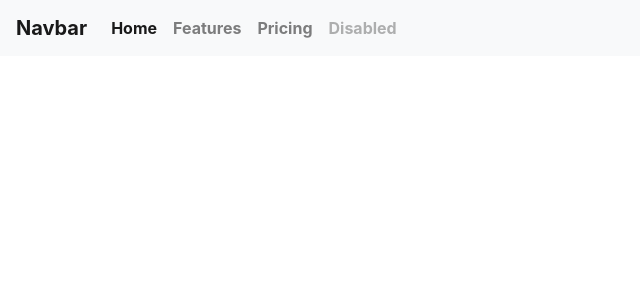
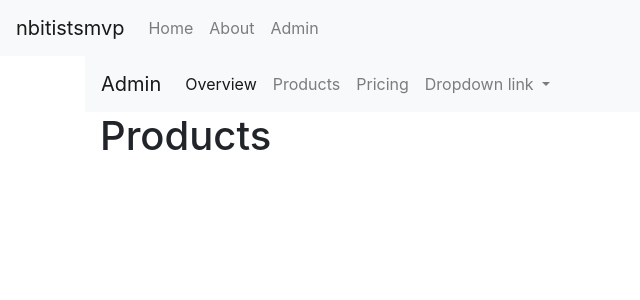
Before and after one commit to davies-maina/nbitistsmvp, a Vue app: page /admin/products in a window 1280 px wide. Shown: the top 300 px of the page, without its empty margins (0-640 px from the left). Built offline with nearby package versions, Linux system fonts and the light colour scheme.

Commit message:
nested routes & UI

```diff
--- a/src/App.vue
+++ b/src/App.vue
@@ -6,14 +6,14 @@
 </template>
 
 <style lang="scss">
-a {
+/* a {
   font-weight: bold;
   color: #2c3e50;
 
   &.router-link-exact-active {
     color: #42b983;
   }
-}
+} */
 </style>
 
 <script>
--- a/src/components/Navbar.vue
+++ b/src/components/Navbar.vue
@@ -1,7 +1,7 @@
-<<template>
+<template>
   <div>
     <nav class="navbar navbar-expand-lg navbar-light bg-light">
-      <a class="navbar-brand" href="#">Navbar</a>
+      <a class="navbar-brand" href="#">nbitistsmvp</a>
       <button
         class="navbar-toggler"
         type="button"
@@ -15,20 +15,21 @@
       </button>
       <div class="collapse navbar-collapse" id="navbarNav">
         <ul class="navbar-nav">
-          <li class="nav-item active">
-            <a class="nav-link" href="#"
-              >Home <span class="sr-only">(current)</span></a
-            >
+          <li class="nav-item">
+            <router-link to="/home" class="nav-link">Home</router-link>
           </li>
           <li class="nav-item">
-            <a class="nav-link" href="#">Features</a>
+            <router-link to="/about" class="nav-link">About</router-link>
           </li>
           <li class="nav-item">
+            <router-link to="/admin" class="nav-link">Admin</router-link>
+          </li>
+          <!-- <li class="nav-item">
             <a class="nav-link" href="#">Pricing</a>
           </li>
           <li class="nav-item">
             <a class="nav-link disabled" href="#">Disabled</a>
-          </li>
+          </li> -->
         </ul>
       </div>
     </nav>
--- a/src/router/index.js
+++ b/src/router/index.js
@@ -1,14 +1,34 @@
 import Vue from "vue";
 import VueRouter from "vue-router";
 import Home from "../views/Home.vue";
+import Admin from '../views/Admin.vue';
+import Overview from '../views/Admin/Overview.vue';
+import Products from '../views/Admin/Products.vue';
 
 Vue.use(VueRouter);
 
-const routes = [
-  {
+const routes = [{
         path: "/",
         name: "Home",
         component: Home
+    },
+    {
+        path: "/admin",
+        name: "Admin",
+        component: Admin,
+
+        children: [{
+                path: 'overview',
+                name: 'Overview',
+                component: Overview
+            },
+            {
+                path: 'products',
+                name: 'Products',
+                component: Products
+            }
+
+        ]
     },
     {
         path: "/about",
@@ -17,7 +37,7 @@ const routes = [
         // this generates a separate chunk (about.[hash].js) for this route
         // which is lazy-loaded when the route is visited.
         component: () =>
-      import(/* webpackChunkName: "about" */ "../views/About.vue")
+            import ( /* webpackChunkName: "about" */ "../views/About.vue")
     }
 ];
 
--- /dev/null
+++ b/src/views/Admin.vue
@@ -0,0 +1,61 @@
+<template>
+  <div class="container">
+    <nav class="navbar navbar-expand-lg navbar-light bg-light">
+      <a class="navbar-brand" href="#">Admin</a>
+      <button
+        class="navbar-toggler"
+        type="button"
+        data-toggle="collapse"
+        data-target="#navbarNavDropdown"
+        aria-controls="navbarNavDropdown"
+        aria-expanded="false"
+        aria-label="Toggle navigation"
+      >
+        <span class="navbar-toggler-icon"></span>
+      </button>
+      <div class="collapse navbar-collapse" id="navbarNavDropdown">
+        <ul class="navbar-nav">
+          <li class="nav-item active">
+            <router-link to="/admin/overview" class="nav-link"
+              >Overview<span class="sr-only"></span
+            ></router-link>
+          </li>
+          <li class="nav-item">
+            <router-link to="/admin/products" class="nav-link"
+              >Products</router-link
+            >
+          </li>
+          <li class="nav-item">
+            <a class="nav-link" href="#">Pricing</a>
+          </li>
+          <li class="nav-item dropdown">
+            <a
+              class="nav-link dropdown-toggle"
+              href="#"
+              id="navbarDropdownMenuLink"
+              data-toggle="dropdown"
+              aria-haspopup="true"
+              aria-expanded="false"
+            >
+              Dropdown link
+            </a>
+            <div class="dropdown-menu" aria-labelledby="navbarDropdownMenuLink">
+              <a class="dropdown-item" href="#">Action</a>
+              <a class="dropdown-item" href="#">Another action</a>
+              <a class="dropdown-item" href="#">Something else here</a>
+            </div>
+          </li>
+        </ul>
+      </div>
+    </nav>
+    <div class="container">
+      <router-view></router-view>
+    </div>
+  </div>
+</template>
+
+<script>
+export default {
+  name: "Admin"
+};
+</script>
--- /dev/null
+++ b/src/views/Admin/Overview.vue
@@ -0,0 +1,5 @@
+<template>
+  <div>
+    <h1>Overview</h1>
+  </div>
+</template>
--- /dev/null
+++ b/src/views/Admin/Products.vue
@@ -0,0 +1,3 @@
+<template>
+  <h1>Products</h1>
+</template>
--- a/src/views/Home.vue
+++ b/src/views/Home.vue
@@ -1,18 +1,7 @@
-<template>
-  <div class="home">
-    <img alt="Vue logo" src="../assets/logo.png" />
-    <HelloWorld msg="Welcome to Your Vue.js App" />
-  </div>
-</template>
+<template> </template>
 
 <script>
-// @ is an alias to /src
-import HelloWorld from "@/components/HelloWorld.vue";
-
 export default {
-  name: "Home",
-  components: {
-    HelloWorld
-  }
+  name: "Home"
 };
 </script>
```
Lines whose indentation alone changed are shown as unchanged.
